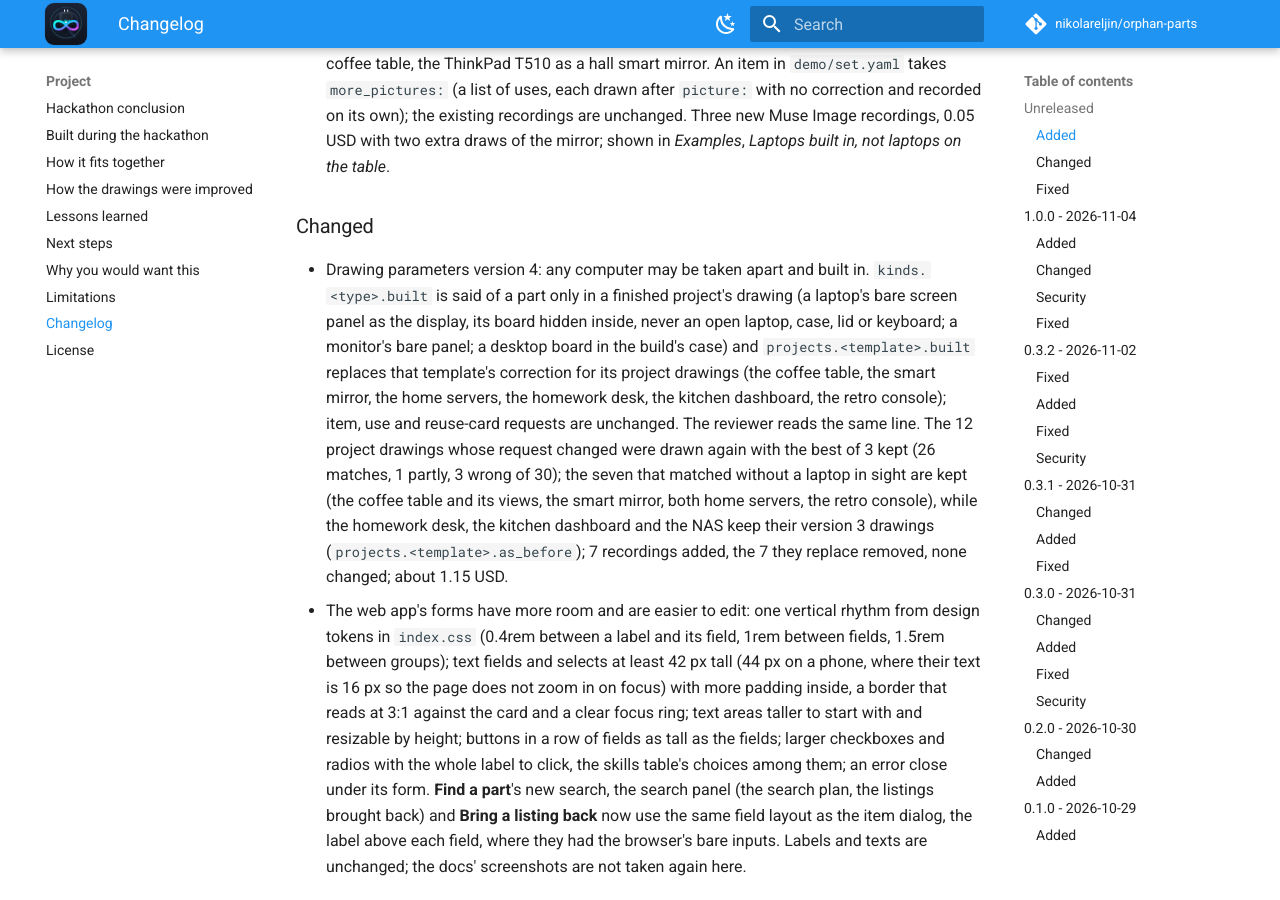
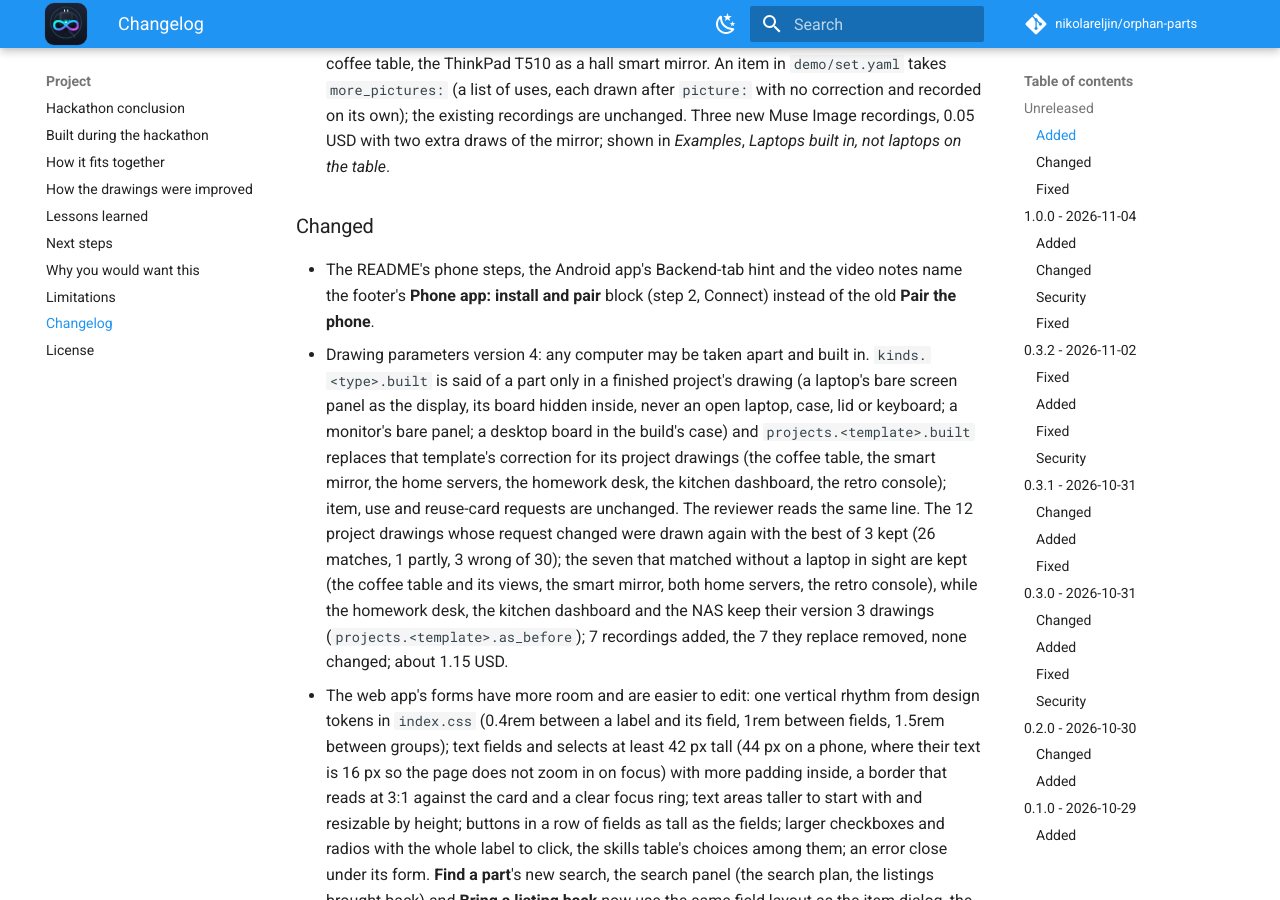
Before and after one commit to nikolareljin/orphan-parts, an MkDocs documentation site: the page built from docs/project/changelog.md, in a window 1280 px wide and 900 px high, scrolled down 390 px. Built offline with MkDocs 1.6.1 and Material for MkDocs 9.7.7, drawn with Linux system fonts in a browser that asks for light colours; comment, search, counter and statistics services are not loaded.

Commit message:
docs: the phone block's new label in the README, the app hint and the video notes (#157)

```diff
--- a/CHANGELOG.md
+++ b/CHANGELOG.md
@@ -8,6 +8,7 @@ All notable changes to Orphan Parts Lens. Versions follow SemVer.
 - Three more item drawings in the demo set, each a use that builds the device in rather than setting it on the table: the opened Dell laptop and the Dell 1800FP monitor as a gaming coffee table, the ThinkPad T510 as a hall smart mirror. An item in `demo/set.yaml` takes `more_pictures:` (a list of uses, each drawn after `picture:` with no correction and recorded on its own); the existing recordings are unchanged. Three new Muse Image recordings, 0.05 USD with two extra draws of the mirror; shown in *Examples*, *Laptops built in, not laptops on the table*.
 
 ### Changed
+- The README's phone steps, the Android app's Backend-tab hint and the video notes name the footer's **Phone app: install and pair** block (step 2, Connect) instead of the old **Pair the phone**.
 - Drawing parameters version 4: any computer may be taken apart and built in. `kinds.<type>.built` is said of a part only in a finished project's drawing (a laptop's bare screen panel as the display, its board hidden inside, never an open laptop, case, lid or keyboard; a monitor's bare panel; a desktop board in the build's case) and `projects.<template>.built` replaces that template's correction for its project drawings (the coffee table, the smart mirror, the home servers, the homework desk, the kitchen dashboard, the retro console); item, use and reuse-card requests are unchanged. The reviewer reads the same line. The 12 project drawings whose request changed were drawn again with the best of 3 kept (26 matches, 1 partly, 3 wrong of 30); the seven that matched without a laptop in sight are kept (the coffee table and its views, the smart mirror, both home servers, the retro console), while the homework desk, the kitchen dashboard and the NAS keep their version 3 drawings (`projects.<template>.as_before`); 7 recordings added, the 7 they replace removed, none changed; about 1.15 USD.
 - The web app's forms have more room and are easier to edit: one vertical rhythm from design tokens in `index.css` (0.4rem between a label and its field, 1rem between fields, 1.5rem between groups); text fields and selects at least 42 px tall (44 px on a phone, where their text is 16 px so the page does not zoom in on focus) with more padding inside, a border that reads at 3:1 against the card and a clear focus ring; text areas taller to start with and resizable by height; buttons in a row of fields as tall as the fields; larger checkboxes and radios with the whole label to click, the skills table's choices among them; an error close under its form. **Find a part**'s new search, the search panel (the search plan, the listings brought back) and **Bring a listing back** now use the same field layout as the item dialog, the label above each field, where they had the browser's bare inputs. Labels and texts are unchanged; the docs' screenshots are not taken again here.
 
```
Also changed, not shown: README.md (+1 -1 lines), video/readiness.md (+1 -1 lines), 1 other file.
